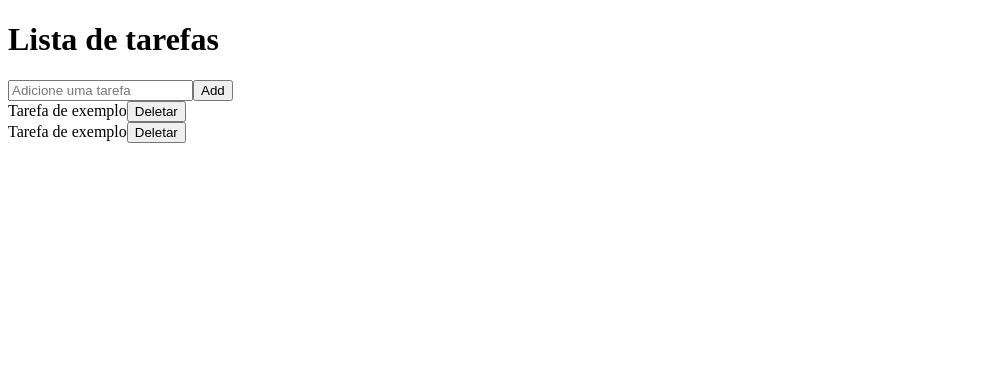
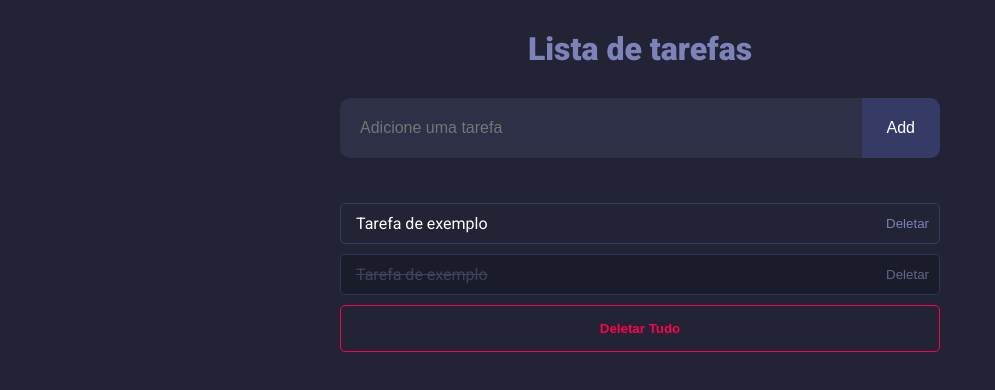
Before and after one commit to felipedalbert/react-todo-list, a React (Vite) app: page / in a window 1280 px wide. Shown: the top 390 px of the page, without its empty margins (0-995 px from the left). Built offline with nearby package versions, Linux system fonts and the light colour scheme.

Commit message:
style(TodoList): todo items style update

```diff
--- a/src/Todo-list.css
+++ b/src/Todo-list.css
@@ -23,7 +23,7 @@ form{
     display: flex;
     max-width: 600px;
     height: 60px;
-    margin: 30px auto 60px;
+    margin: 30px auto 45px;
     position: relative;
 }
 
@@ -62,12 +62,101 @@ button.add:hover{
     background-color: #30345a;
 }
 
+button.add:active{
+    background: #2b3052;
+}
+
+.lista-tarefas{
+    display: flex;
+    justify-content: center;
+    flex-direction: column;
+    width: 600px;
+    margin: auto;
+    max-width: 600px;
+}
+
+.item{
+    display: flex;
+    justify-content: space-between;
+    border: 1px solid #363b65;
+    margin-bottom: 10px;
+    cursor: pointer;
+    transition: ease .2s;
+    border-radius: 5px;
+}
+
+.item:hover{
+    background-color: #151627;
+}
+
+.item span {
+    width: 100%;
+    color: white;
+    margin-right: 10px;
+    padding: 10px 15px;
+}
+
+.item.check{
+    background-color: #191a27;
+    opacity: .7;
+}
+
+.item.check span{
+    color: #4d506e;
+    text-decoration: line-through;
+}
+
+button.del{
+    background: none;
+    border: none;
+    color: #7c80b1;
+    padding: 10px;
+    cursor: pointer;
+    transition: ease .2s;
+    border-top-right-radius: 4px;
+    border-bottom-right-radius: 4px;
+}
+
+button.del:hover{
+    background: #ff004c;
+    color: white;
+}
+
+button.del:active{
+    background: #c8003c;
+}
+
+button.deleteAll{
+    display: block;
+    border: 1px solid #ff004c;
+    background: none;
+    padding: 15px;
+    margin-top: 10px;
+    color: #ff004c;
+    font-weight: 700;
+    border-radius: 5px;
+    width: 600px;
+    margin: 0 auto;
+    transition: ease-in-out .2s;
+    cursor: pointer;
+    max-width: 600px;
+}
+
+button.deleteAll:hover{
+    background: #ff004c;
+    color: white;
+}
+
+button.deleteAll:active{
+    background: #c8003c;
+}
+
 @media (max-width: 900px){
     body{
         padding-inline: 10px;
     }
 
-    form{
+    form, .lista-tarefas, button.deleteAll{
         width: 100%;
     }
 }
--- a/src/Todo-list.jsx
+++ b/src/Todo-list.jsx
@@ -1,3 +1,5 @@
+import './Todo-list.css'
+
 function TodoList(){
     return (
         <div>
@@ -9,13 +11,15 @@ function TodoList(){
             <div className='lista-tarefas'>
                 <div className='item'>
                     <span>Tarefa de exemplo</span>
-                    <button>Deletar</button>
+                    <button className='del'>Deletar</button>
                 </div>
                 <div className='item check'>
                     <span>Tarefa de exemplo</span>
-                    <button>Deletar</button>
+                    <button className='del'>Deletar</button>
                 </div>
+
             </div>
+            <button className='deleteAll'>Deletar Tudo</button>
         </div>
 
     )
```
